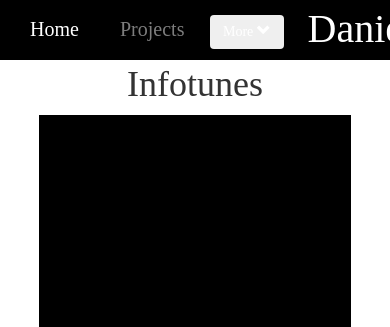
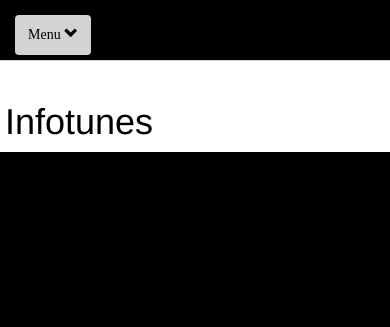
Before and after one commit to daallen303/Eportfolio, a PHP site: page /Projects.html in a window 390 px wide; the page is wider, and only the part inside the window is pictured. Shown: the top 327 px of that part. Run offline with PHP 8.4, Linux system fonts and the light colour scheme.

Commit message:
Start updating site to work for mobile

```diff
--- a/Projects.html
+++ b/Projects.html
@@ -4,6 +4,8 @@
 </title>
 
 <head>
+	<meta name="viewport" content="width=device-width,initial-scale=1,user-scalable=yes" />
+
 	<link rel="stylesheet" type="text/css" href="./eportfolio.css">
 	<script src="https://ajax.googleapis.com/ajax/libs/jquery/3.3.1/jquery.min.js"></script>
 	<link rel="stylesheet" href="https://maxcdn.bootstrapcdn.com/bootstrap/3.3.7/css/bootstrap.min.css"
@@ -31,32 +33,44 @@
 						<span id="resume" class="col-lg-2 col-md-2 col-sm-2 col-xs-3 float-left "><span
 								class="menubutton">Resume</span></span>
 						<span id="contact" class="col-lg-2 col-md-2 float-left"><span class="menubutton">Contact</span></span>
-				<span id="dropdown" class="dropdown col-lg-2 col-md-2 col-sm-2 col-xs-3">
+
+						<a id="name" class="col-lg-3 col-md-3 col-sm-3 col-xs-3" href="./index.html">Daniel Allen</a>
+					</div>
+				</div>
+
+				<div class="row">
+					<div id="dropdown" class="dropdown col-lg-12">
 						<button class="btn btn-secondary dropdown-toggle " type="button" style="vertical-align: middle;"
 							id="dropdownMenuButton" data-toggle="dropdown" aria-haspopup="true" aria-expanded="false">
-						<span id="more">More </span><span class="glyphicon glyphicon-chevron-down "></span>
+							Menu <span class="glyphicon glyphicon-chevron-down "></span>
 						</button>
 
 
 						<div class="dropdown-menu" aria-labelledby="dropdownMenuButton">
+							<a class="dropdown-item" id="ddHome" href="./">
+								<div id="ddhome" class="col-lg-12">Home</div>
+							</a>
+							<a class="dropdown-item" id="ddProjects" href="./Projects.html">
+								<div id="ddprojects" class="col-lg-12">Projects</div>
+							</a>
 							<a class="dropdown-item" id="ddResume" href="./Resume.html">
-							<div id="ddresume" class="col-xs-12">Resume</div>
+								<div id="ddresume" class="col-lg-12">Resume</div>
 							</a>
 							<a class="dropdown-item" id="ddContact" href="./Contact.html">
-							<div id="ddcontact" class="col-xs-12">Contact</div>
+								<div id="ddcontact" class="col-lg-12">Contact</div>
 							</a>
 						</div>
-				</span>
-				<a id="name" class="col-lg-3 col-md-3 col-sm-3 col-xs-3">Daniel Allen</a>
+					</div>
 				</div>
 
 			</div>
-	</div>
 
-	<div id="projectsbody">
+
+		<div class="row">
+			<div class="col-lg-1 col-md-0"></div>
+			<div id="mainbody" class="col-lg-10 col-md-12">
+				<div class="col-lg-1 col-md-0"></div>
 				<h1>Infotunes</h1>
-
-		<div class="container">
 				<div class="row"><span class="description">
 						<p class="col-lg-12 col-sm-12">I wanted to try my hands at Python and I wanted to pull
 							information
@@ -79,25 +93,28 @@
 				<hr>
 				<h1>Online Menu App</h1>
 				<div class="row"><span class="description">
-					<p class="col-lg-12 col-sm-12">This pizza website turned out to be a very interesting project. To
+						<p class="col-lg-12 col-sm-12">This pizza website turned out to be a very interesting project.
+							To
 							order a sub online the same way you
-						order a pizza would either be innefficient or take away from order customization. The solution
+							order a pizza would either be innefficient or take away from order customization. The
+							solution
 							was to have two standard templates one
 							for
 							pizza and calzones, and one for Stromboli, Rolls, and salads, and
-						a unique UI for the subs. All menu items are stored in a <span class="maroon">database</span>
+							a unique UI for the subs. All menu items are stored in a <span
+								class="maroon">database</span>
 							which allows the admin to dynamically add, edit, and
 							delete
 							menu items without breaking the code, using easy to fill forms with validation. </p>
-				</span>
-				</span><a class="col-lg-12 col-sm-12 col-xs-12" target="_blank" href="./projects/Diorios/menu.php"
-					style="background: url(./pictures/pizzascreenshot.jpg); background-size: cover; background-repeat: no-repeat; background-position: center;"></a>
+						<span class="projectimage"><a class="col-lg-12 col-sm-12 col-xs-12" target="_blank"
+								href="./projects/Diorios/menu.php"
+								style="background: url(./pictures/pizzascreenshot.jpg); background-size: cover; background-repeat: no-repeat; background-position: center;"></a></span>
 				</div>
 				<hr>
 				<h1>Task Manager</h1>
 				<div class="row"><span class="description">
 						<p class="col-lg-12 col-sm-12">
-						We wanted to create a task manager that was <span class="maroon">unique</span> and we
+							We wanted to create a task manager that was unique and we
 							attempted
 							to accomplish that in a few different ways. For one each task and project has a status
 							assigned
@@ -107,9 +124,10 @@
 							The different colors of the task help the user identify the priority as
 							well as where they are shown on the page (high towards the top, low towards the bottom).
 						</p>
-				</span></span>
-				<a class="col-lg-12 col-sm-12 col-xs-12" target="_blank" href="./projects/Taskr/Login.php"
-					style="background: url(./pictures/taskrscreenshot.jpg); background-size: cover; background-position: center;"></a>
+						<span class="projectimage"><a class="col-lg-12 col-sm-12 col-xs-12" target="_blank"
+								href="./projects/Taskr/Login.php"
+								style="background: url(./pictures/taskrscreenshot.jpg); background-size: cover; background-position: center;"></a></span>
+				</div>
 			</div>
 		</div>
 	</div>
@@ -119,18 +137,15 @@
 
 <script>
 	document.getElementById("projects").style.color = "rgb(125,125,125)";
-	function transitionFrom(name) {
-		document.location.href = "./" + name + ".html";
-	}
 	$("#index").click(function () {
-		transitionFrom("index");
+		document.location.href = "./";
 	});
 
 	$("#contact").click(function () {
-		transitionFrom("Contact");
+		document.location.href = "./Contact.html";
 	});
 
 	$("#resume").click(function () {
-		transitionFrom("Resume");
+		document.location.href = "./Resume.html";
 	});
 </script>
--- a/eportfolio.css
+++ b/eportfolio.css
@@ -1,98 +1,3 @@
-@media only screen and (max-width: 576px) {
-  #dropdown {
-    display: inline;
-  }
-  #ddresume {
-    display: none;
-  }
-  #ddcontact {
-    display: block;
-  }
-  #contact {
-    display: none;
-  }
-  #ddresume {
-    display: block;
-  }
-  #resume {
-    display: none;
-  }
-  .description {
-    font-family: "Times New Roman", Times, serif;
-    display: block;
-    color: black;
-    background-color: black;
-    text-align: left;
-    font-size: 12px;
-    line-height: 2;
-  }
-  .date {
-    float: left;
-    text-align: left;
-  }
-}
-
-@media only screen and (min-width: 576px) {
-  #dropdown {
-    display: inline;
-  }
-  #ddresume {
-    display: none;
-  }
-  #ddcontact {
-    display: block;
-  }
-  #contact {
-    display: none;
-  }
-  .date {
-    float: left;
-    text-align: right;
-  }
-  .description {
-    font-family: "Times New Roman", Times, serif;
-    display: block;
-    color: black;
-    background-color: black;
-    text-align: left;
-    font-size: 14px;
-    line-height: 2;
-  }
-}
-
-@media only screen and (min-width: 768px) {
-  .description {
-    font-family: "Times New Roman", Times, serif;
-    display: block;
-    color: black;
-    background-color: black;
-    text-align: left;
-    font-size: 18px;
-    line-height: 2;
-  }
-}
-
-@media only screen and (min-width: 1000px) {
-  #dropdown {
-    display: none;
-  }
-  #ddresume {
-    display: none;
-  }
-  #resume {
-    display: inline;
-  }
-  #contact {
-    display: inline;
-  }
-}
-#profile-picture
-{
-  background: url('./pictures/me.jpg');
-  float: left;
-  height: 300px;
-  width: 30%;
-}
 #mainmenu {
   width: 100%;
   position: absolute;
@@ -111,9 +16,16 @@
   color: white;
 }
 
+#profile-picture {
+  float: left;
+  height: 400px;
+  width: 335;
+}
+
 .menubutton {
   height: 30px;
 }
+
 .menubutton:hover {
   color: #d2b48c;
 }
@@ -123,18 +35,8 @@
   width: 100%;
 }
 
-li {
-  font-family: "Times New Roman", Times, serif;
-  list-style-type: none;
-  float: left;
-  margin-right: 120px;
-  margin-top: 0px;
-  height: 10px;
-  text-align: center;
-}
 #mainbody {
-  margin-top: 70px;
-  width: 60%;
+  margin-top: 60px;
   font-size: 16px;
   display: block;
   margin-left: auto;
@@ -144,34 +46,39 @@
   background-color: white;
   padding: 20px;
 }
-hr
-{
+
+#mainbody a {
+  font-size: 20px;
+  text-decoration: underline;
   color: black;
 }
 
-#body
-{
+hr {
+  color: black;
+}
+
+#body {
   min-height: max-content;
   position: relative;
+  background-color: lightgray;
 }
 
-iframe
-{
+iframe {
   margin-bottom: 20px;
 }
 
-#name
-{
+#name {
   position: absolute;
   top: 0px;
   right: 0px;
   font-size: 40px;
-  height:40px;
+  height: 40px;
   float: right;
   color: white;
+  text-decoration: none;
 }
-#footer
-{
+
+#footer {
   background-color: black;
   color: white;
   font-size: 20px;
@@ -179,17 +86,17 @@
   text-align: center;
   height: 40px;
   width: 100%;
-  position: absolute;
+  position: relative;
   bottom: 0px;
   left: 0px;
   margin-top: 10px;
 }
-img
-{
+
+img {
   float: left;
   padding-right: 20px;
-  padding-bottom: 20px;
 }
+
 .piccaption {
   text-align: center;
   width: 300px;
@@ -200,27 +107,16 @@
   line-height: 2;
   font-size: large;
 }
-#projectsbody a {
+
+.projectimage a {
   display: block;
   float: left;
   height: 400px;
 }
 
-h1{
-  text-align: center;
+#mainbody h1 {
+  text-align: left;
   width: 100%;
-}
-
-#projectsbody {
-  font-family: "Times New Roman", Times, serif;
-  position: absolute;
-  top: 45px;
-  width: 80%;
-  right: 0px;
-  left: 0px;
-  display: block;
-  margin-left: auto;
-  margin-right: auto;
 }
 
 .project {
@@ -239,7 +135,7 @@
 
 p {
   font-family: "Times New Roman", Times, serif;
-  margin-left: 20px;
+  font-size: 20px;
 }
 
 #projectlink {
@@ -251,3 +147,73 @@
   font-family: "Times New Roman", Times, serif;
   color: tan;
 }
+
+i {
+  margin-right: 5px;
+}
+
+#dropdown {
+  display: none;
+}
+
+@media only screen and (max-width: 1000px) {
+  #name {
+    display: none;
+  }
+}
+
+@media only screen and (max-width: 768px) {
+  #mainmenu {
+    display: none;
+  }
+  #dropdown {
+    width: 100%;
+    position: absolute;
+    top: 0px;
+    left: 0px;
+    margin-top: 0px;
+    display: block;
+    margin-left: auto;
+    margin-right: auto;
+    font-family: "Times New Roman", Times, serif;
+    font-size: 20px;
+    height: 60px;
+    padding-top: 15px;
+    padding-bottom: 10x;
+    background-color: black;
+    color: black;
+  }
+  .dropdown-item {
+    height: 40px;
+    font-size: 40px;
+    width: 25%;
+    color: black
+  }
+  .dropdown-item div
+  {
+    background-color: lightgray;
+  }
+  #dropdownMenuButton {
+    height: 40px;
+    background-color: lightgray;
+  }
+  .description {
+    font-family: "Times New Roman", Times, serif;
+    display: block;
+    color: black;
+    background-color: black;
+    text-align: left;
+    font-size: 14px;
+    line-height: 2;
+  }
+  #profile-picture
+{
+  float: left;
+  height: 200px;
+  width: 168;
+}
+#mainbody p
+{
+  font-size: 12px;
+}
+}
```
Also changed, not shown: Contact.html (+42 -21 lines), Resume.html (+24 -12 lines). Lines whose indentation alone changed are shown as unchanged.
